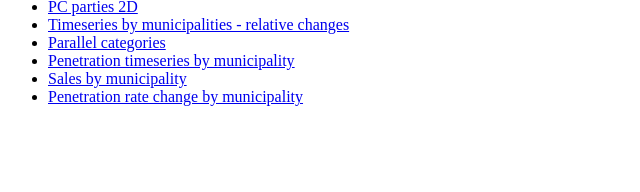
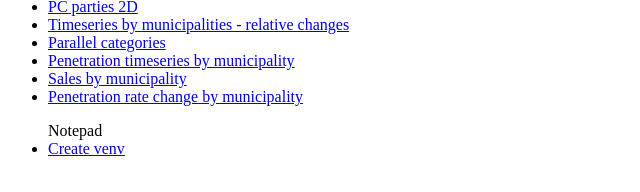
Before and after one commit to nmmar/nmmar.github.io, a plain HTML site: page index.html in a window 1280 px wide. Shown: the part 80-272 px from the top of the page, without its empty margins (0-640 px from the left). Drawn offline with Linux system fonts and the light colour scheme.

Commit message:
Add: notepad

```diff
--- a/index.html
+++ b/index.html
@@ -9,3 +9,7 @@
   <li><a href="https://nmmar.github.io/sales_timeseries.html">Sales by municipality</a></li>
   <li><a href="https://nmmar.github.io/total_changes_percentage.html">Penetration rate change by municipality</a></li>
 </ul>
+
+<ul>Notepad
+   <li><a href="https://nmmar.github.io/new_venv.txt">Create venv</a></li>
+</ul>
```
